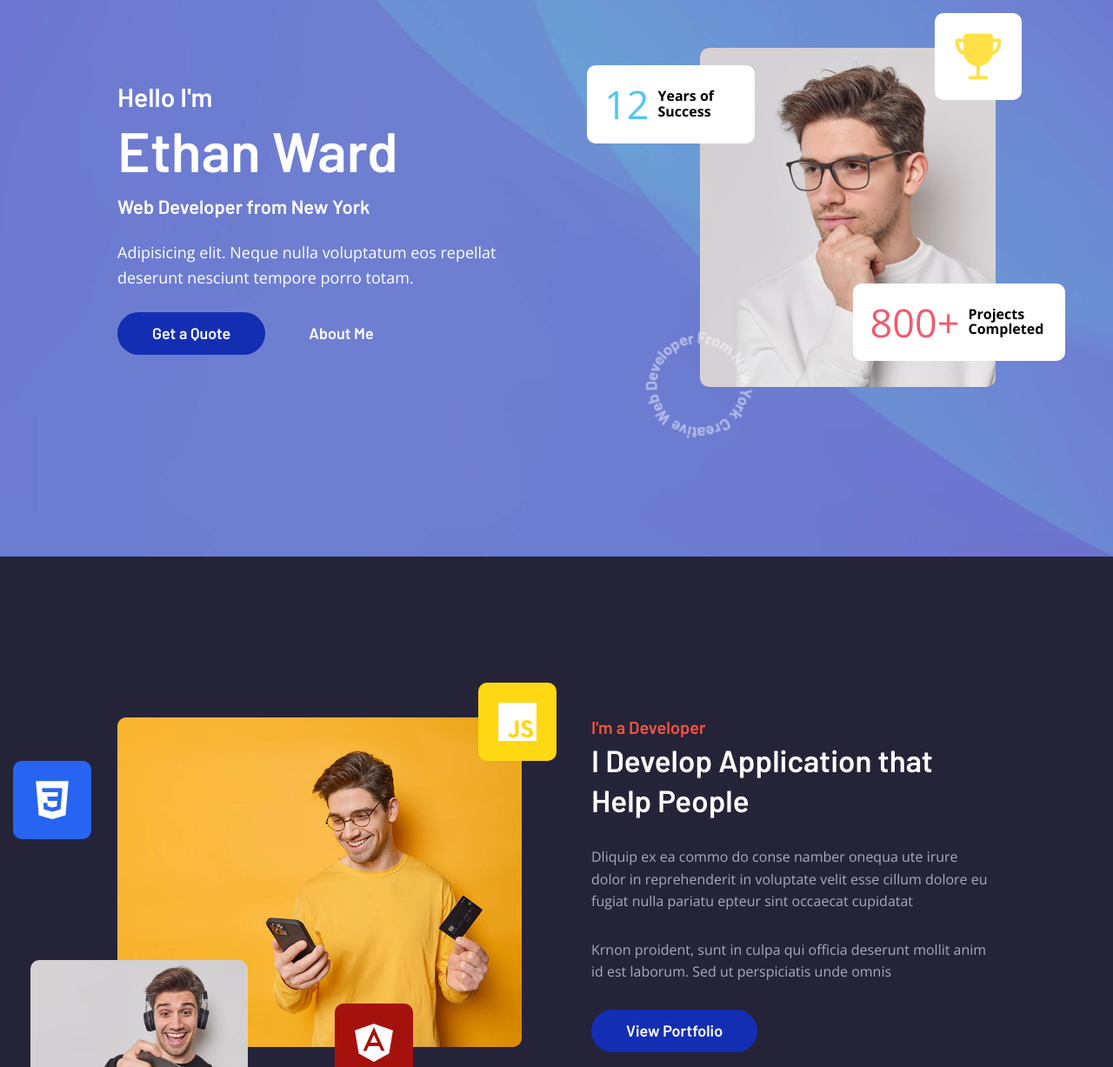
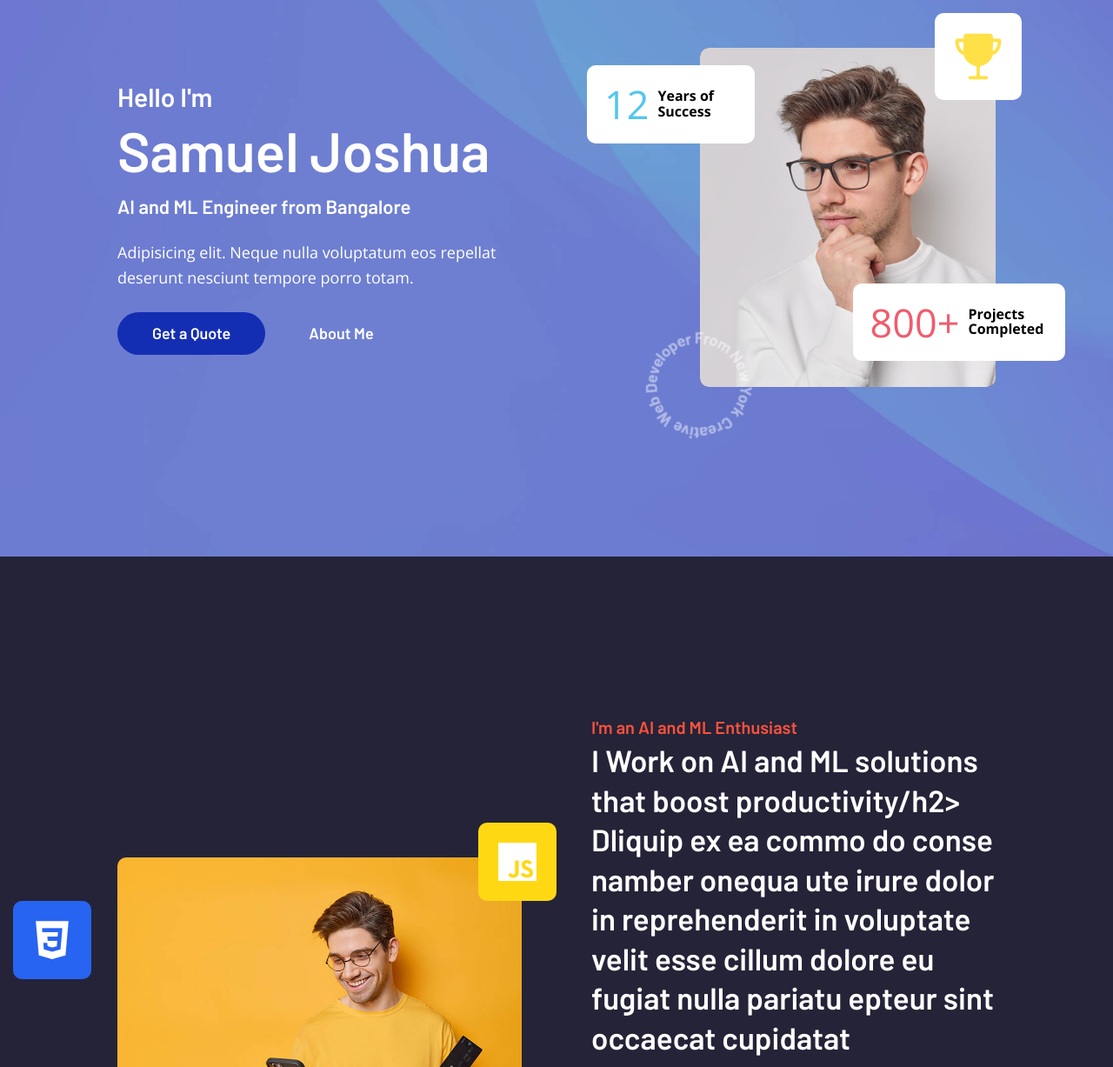
Before and after one commit to ksj047/ksj047.github.io, a plain HTML site: page index.html in a window 1280 px wide. Shown: the part 160-1387 px from the top of the page at 87% size. Drawn offline with nearby package versions, Linux system fonts and the light colour scheme.

Commit message:
Update index.html

```diff
--- a/index.html
+++ b/index.html
@@ -5,7 +5,7 @@
   <meta charset="UTF-8">
   <meta http-equiv="X-UA-Compatible" content="IE=edge">
   <meta name="viewport" content="width=device-width, initial-scale=1.0">
-  <title>Ethan Ward - Web Developer from New York</title>
+  <title>Samuel Joshua - AI and ML Engineer from Banaglore </title>
 
   <!--
     - favicon
@@ -126,7 +126,7 @@
 
             <h2 class="hero-title">
               <span>Hello I'm</span>
-              <strong>Ethan Ward</strong> Web Developer from New York
+              <strong>Samuel Joshua</strong> AI and ML Engineer from Bangalore
             </h2>
 
             <p class="hero-text">
@@ -179,9 +179,9 @@
 
           <div class="about-content">
 
-            <p class="section-subtitle">I'm a Developer</p>
+            <p class="section-subtitle">I'm an AI and ML Enthusiast </p>
 
-            <h2 class="h2 section-title">I Develop Application that Help People</h2>
+            <h2 class="h2 section-title">I Work on AI and ML solutions that boost productivity/h2>
 
             <p class="section-text">
               Dliquip ex ea commo do conse namber onequa ute irure dolor in reprehenderit in voluptate velit esse cillum
```
